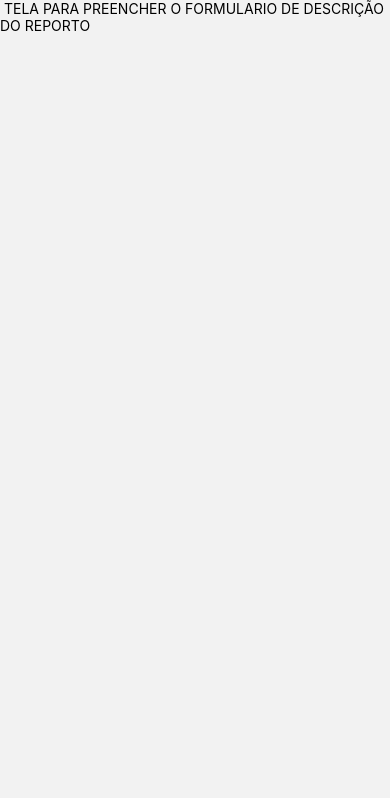
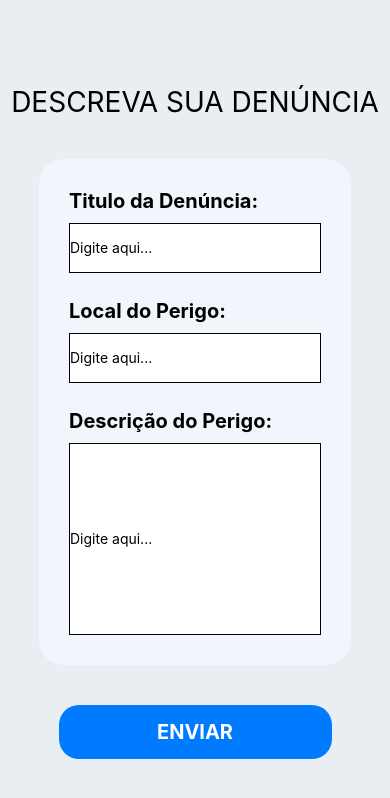
Before and after one commit to MatheusLombard/AplicativoDenuncias, a React Native app: screen /Formulario in a window 390 px wide. Shown: the top 798 px of the page. Built offline with nearby package versions, Linux system fonts and the light colour scheme.

Commit message:
Adicionando tela do formulario

```diff
--- a/App.js
+++ b/App.js
@@ -13,7 +13,7 @@ const Stack = createNativeStackNavigator();
 
 function RootStack() {
   return (
-    <Stack.Navigator initialRouteName="Login" screenOptions={{headerShown : false}}>
+    <Stack.Navigator initialRouteName="Formulario" screenOptions={{headerShown : false}}>
       <Stack.Screen name="Login" component={Login} />
       <Stack.Screen name="TelaInicial" component={TelaInicial} />
       <Stack.Screen name="Camera" component={TelaCamera} />
--- a/src/screens/camera/index.js
+++ b/src/screens/camera/index.js
@@ -1,8 +1,7 @@
 import { StyleSheet, Text, TouchableOpacity, View, Image } from 'react-native';
 import { SafeAreaProvider, SafeAreaView } from 'react-native-safe-area-context';
 import { CameraView, useCameraPermissions } from 'expo-camera';
-import { useEffect, useRef, useState } from 'react';
-import { Button } from '@react-navigation/elements';
+import { useRef, useState } from 'react';
 import { FontAwesome } from '@expo/vector-icons'
 
 export function TelaCamera({ navigation }) {
@@ -15,19 +14,6 @@ export function TelaCamera({ navigation }) {
   if (!permission) {
     return <View />
   }
-  // if (!permission.granted) {
-  //   // Camera permissions are not granted yet.
-  //   return (
-  //     <View style={styles.containerMessage}>
-  //       <Text style={styles.message}>Precisamos da sua permissão para acessar sua câmera</Text>
-  //       <TouchableOpacity style={styles.button} onPress={requestPermission}>
-  //         <Text style={styles.buttonText}>
-  //           CONCEDER PERMISSÃO
-  //         </Text>
-  //       </TouchableOpacity>
-  //     </View>
-  //   );
-  // }
 
   async function tirarFoto() {
     if (camRef) {
@@ -91,7 +77,7 @@ export function TelaCamera({ navigation }) {
             <View style={styles.cardImage}>
               <Image source={{ uri: uriImage }} style={styles.image} />
               <TouchableOpacity onPress={() => navigation.navigate('Formulario')} style={styles.button}>
-                <Text style={styles.buttonText}>Prosseguir com a Imagem</Text>
+                <Text style={styles.buttonText}>Prosseguir</Text>
               </TouchableOpacity>
             </View>
           </View>
@@ -161,12 +147,13 @@ const styles = StyleSheet.create({
     justifyContent: 'center',
   },
   cardImage: {
-    height: '80%',
+    marginTop: 15,
     width: '80%',
     backgroundColor: '#BDBDBD',
     borderRadius: 25,
     alignItems: 'center',
     justifyContent: 'center',
+    paddingVertical: '20',
   },
   image: {
     width: '80%',
@@ -178,10 +165,11 @@ const styles = StyleSheet.create({
     backgroundColor: '#007BFF',
     padding: 15,
     borderRadius: 20,
+    maxHeight: '70%',
   },
   buttonText: {
     color: '#fff',
-    fontWeight: 'bold'
+    fontWeight: 'bold',
   }
 
 })
--- a/src/screens/formulario/index.js
+++ b/src/screens/formulario/index.js
@@ -1,9 +1,114 @@
-import { Text, View } from 'react-native';
+import { useState } from 'react';
+import { ScrollView, Text, TextInput, View, TouchableOpacity, StyleSheet} from 'react-native';
+import { SafeAreaProvider } from 'react-native-safe-area-context';
 
 export function Formulario() {
- return (
-   <View>
-        <Text> TELA PARA PREENCHER O FORMULARIO DE DESCRIÇÃO DO REPORTO</Text>
-   </View>
+
+  const [titulo, setTitulo] = useState();
+  return (
+    <SafeAreaProvider>
+      <ScrollView contentContainerStyle={styles.container}>
+
+        <View style={styles.tituloView}>
+          <Text style={styles.tituloText}>DESCREVA SUA DENÚNCIA</Text>
+        </View>
+
+        <View style={styles.inputBox}>
+          <View style={styles.groupInput}>
+            <Text style={styles.inputBoxLabel}>Titulo da Denúncia: {titulo}</Text>
+            <TextInput
+              style={styles.inputBoxTextInput}
+              placeholder='Digite aqui...'
+              value={titulo}
+              onChangeText={(text) => setTitulo(text)}
+            />
+          </View>
+          <View style={styles.groupInput}>
+            <Text style={styles.inputBoxLabel}>Local do Perigo: {titulo}</Text>
+            <TextInput
+              style={styles.inputBoxTextInput}
+              placeholder='Digite aqui...'
+              value={titulo}
+              onChangeText={(text) => setTitulo(text)}
+            />
+          </View>
+          <View style={{...styles.groupInput, flex: 1}}>
+            <Text style={styles.inputBoxLabel}>Descrição do Perigo: {titulo}</Text>
+            <TextInput
+              style={{...styles.inputBoxTextInput, flex: 1}}
+              placeholder='Digite aqui...'
+              value={titulo}
+              onChangeText={(text) => setTitulo(text)}
+            />
+          </View>
+        </View>
+
+        <View style={styles.buttonView}>
+          <TouchableOpacity style={styles.button}>
+            <Text style={styles.buttonText}>ENVIAR</Text>
+          </TouchableOpacity>
+        </View>
+      </ScrollView>
+    </SafeAreaProvider>
   );
 }
+
+const styles = StyleSheet.create({
+  container:{
+    height: '100%',
+    width: '100%',
+    backgroundColor: '#E8EEF1',
+    justifyContent: 'center',
+    alignItems: 'center',
+    gap: 40,
+  },
+
+  tituloText:{
+    fontSize: 28,
+    textAlign: 'center'
+  },
+  inputBox:{
+    height: '60%',
+    width: '80%',
+    backgroundColor: '#F1F6FC',
+    borderRadius: 25,
+    padding: 30,
+    gap: 20,
+  },
+  groupInput:{
+    height: 90,
+
+    gap: 10,
+  },
+  inputBoxLabel:{
+    fontSize: 20,
+    fontWeight: '700'
+  },
+  inputBoxTextInput:{
+    borderColor: '#000',
+    borderWidth: 1,
+    backgroundColor: '#fff',
+    height: 50,
+  },
+  groupInputDescription:{
+    flex: 1
+  },
+  buttonView:{
+    width: '100%',
+    alignItems: 'center',
+  },
+  button: {
+    backgroundColor: '#007BFF',
+    width: '70%',
+    paddingVertical: 15,
+    borderRadius: 20,
+
+  },
+  buttonText: {
+    color: '#fff',
+    fontWeight: 'bold',
+    textAlign: 'center',
+    fontSize: 20
+  }
+
+})
--- a/src/screens/tela-inicial/index.js
+++ b/src/screens/tela-inicial/index.js
@@ -1,5 +1,5 @@
 import React, { useState } from 'react';
-import { Text, View, StyleSheet, TouchableOpacity, Image } from 'react-native';
+import { Text, View, StyleSheet, TouchableOpacity, Image, ScrollView } from 'react-native';
 import { SafeAreaProvider, SafeAreaView } from 'react-native-safe-area-context';
 
 export function TelaInicial({navigation}) {
@@ -7,7 +7,7 @@ export function TelaInicial({navigation}) {
   const [usuario, setUsuario] = useState('Otávio');
   return (
     <SafeAreaProvider>
-    <SafeAreaView style={styles.container}>
+    <ScrollView contentContainerStyle={styles.container}>
 
       <View style={styles.header}>
         <Text style={styles.headerTitle}>Olá {usuario}...</Text>
@@ -64,7 +64,7 @@ export function TelaInicial({navigation}) {
         source={require('../../../assets/favicon.png')}/>
       </View>
 
-    </SafeAreaView>
+    </ScrollView>
     </SafeAreaProvider>
   );
 }
@@ -72,11 +72,11 @@ export function TelaInicial({navigation}) {
 const styles = StyleSheet.create({
   container:{
     width: '100%',
-    height: '100%',
+    flexGrow: 1,
     justifyContent: 'space-around',
     alignItems: 'center',
     padding: 50,
-    paddingBottom: 0,
+    gap: 30,
   },
   header:{
     width: '100%',
@@ -84,10 +84,7 @@ const styles = StyleSheet.create({
   headerTitle: {
     fontSize: 35,
     fontWeight: 'bold',
-    height: 100,
-    textShadowColor: 'rgba(0, 0, 0, 0.2)', // Cor da sombra
-    textShadowOffset: { width: 50, height: 37 }, // Posição da sombra
-    textShadowRadius: 18, // Desfoque da sombra
+    width:'100%',
   },
   navigation:{
     width: '100%',
```
